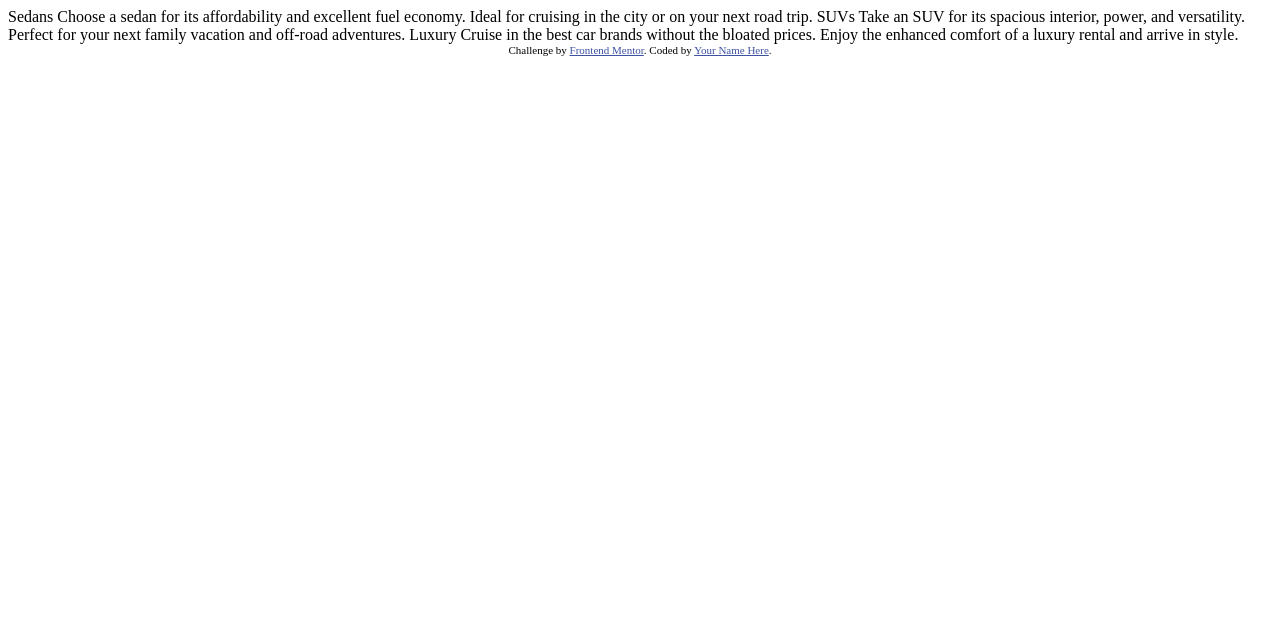
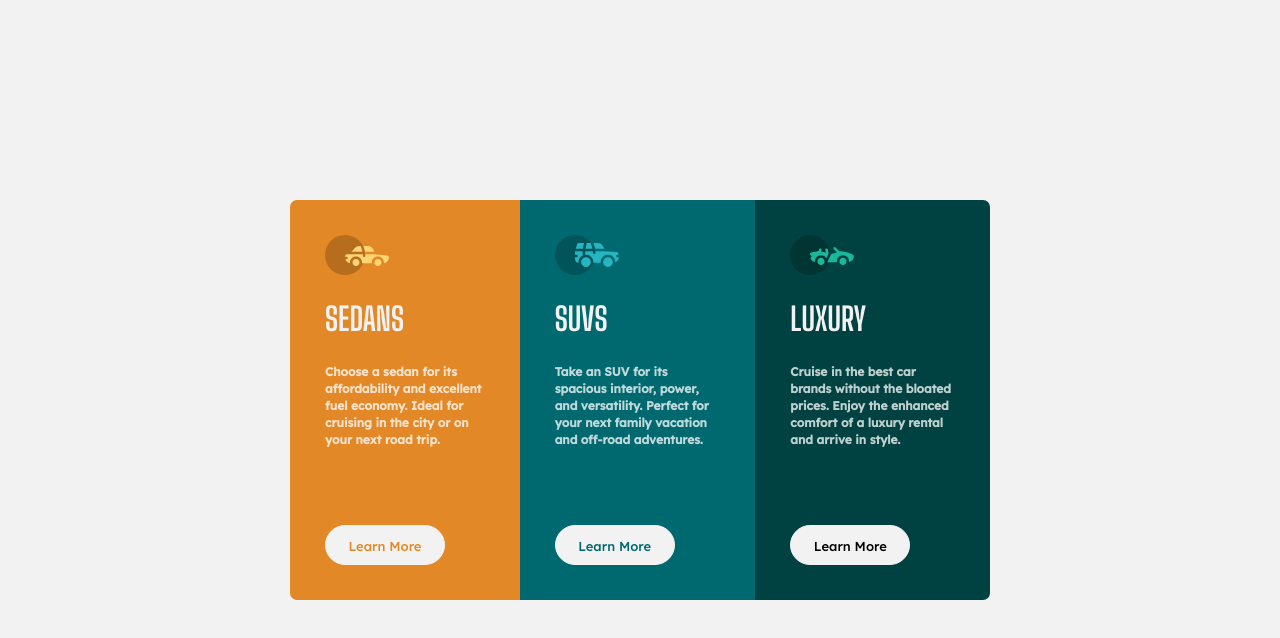
Before and after one commit to RibeiroPorto/3-column-preview-card-, a plain HTML site: page index.html in a window 1280 px wide. Drawn offline with Linux system fonts and the light colour scheme.

Commit message:
primeira versão pronta para enviar, possiveis ajustes futuramente

```diff
--- a/index.html
+++ b/index.html
@@ -1,36 +1,51 @@
 <!DOCTYPE html>
 <html lang="en">
+
 <head>
   <meta charset="UTF-8">
-  <meta name="viewport" content="width=device-width, initial-scale=1.0"> <!-- displays site properly based on user's device -->
+  <meta name="viewport" content="width=device-width, initial-scale=1.0">
+  <!-- displays site properly based on user's device -->
 
   <link rel="icon" type="image/png" sizes="32x32" href="./images/favicon-32x32.png">
 
   <title>Frontend Mentor | 3-column preview card component</title>
+  <link rel="stylesheet" href="style.css">
+</head>
 
-  <!-- Feel free to remove these styles or customise in your own stylesheet 👍 -->
-  <style>
-    .attribution { font-size: 11px; text-align: center; }
-    .attribution a { color: hsl(228, 45%, 44%); }
-  </style>
-</head>
 <body>
+  <main class="main-container">
+    <div class="container sedans">
+      <img class="image sedans" src="./images/icon-sedans.svg" alt="">
+      <h2 class="title">Sedans</h2>
+      <p class="description">Choose a sedan for its affordability and excellent fuel economy. Ideal for cruising in the
+        city
+        or on your next road trip.
+      </p>
+      <a href="#" class="button sedans">Learn More</a>
+    </div>
+    <div class="container suvs">
+      <img class="image suvs" src="./images/icon-suvs.svg" alt="">
+      <h2 class="title">SUVs</h2>
+      <p class="description">Take an SUV for its spacious interior, power, and versatility. Perfect for your next
+      family vacation and off-road adventures.
+      </p>
+      <a href="#" class="button suvs">Learn More</a>
+    </div>
+    <div class="container luxury">
+      <img class="image luxury" src="./images/icon-luxury.svg" alt="">
+      <h2 class="title">Luxury</h2>
+      <p class="description">Cruise in the best car brands without the bloated prices. Enjoy the enhanced comfort of a
+        luxury
+        rental and arrive in style.
+      </p>
+      <a href="#" class="button luxury">Learn More</a>
 
-  Sedans
-  Choose a sedan for its affordability and excellent fuel economy. Ideal for cruising in the city
-  or on your next road trip.
-
-  SUVs
-  Take an SUV for its spacious interior, power, and versatility. Perfect for your next family vacation
-  and off-road adventures.
-
-  Luxury
-  Cruise in the best car brands without the bloated prices. Enjoy the enhanced comfort of a luxury
-  rental and arrive in style.
-
-  <div class="attribution">
+    </div>
+  </main>
+  <!-- <div class="attribution">
     Challenge by <a href="https://www.frontendmentor.io?ref=challenge" target="_blank">Frontend Mentor</a>.
     Coded by <a href="#">Your Name Here</a>.
-  </div>
+  </div> -->
 </body>
+
 </html>
--- /dev/null
+++ b/style.css
@@ -0,0 +1,126 @@
+@import url('https://fonts.googleapis.com/css2?family=Big+Shoulders+Display:wght@700&family=Lexend+Deca:wght@400;500&display=swap');
+
+/* font-family: 'Big Shoulders Display', cursive;
+font-family: 'Lexend Deca', sans-serif; */
+:root{
+    --title-font :'Big Shoulders Display', cursive;
+    --content-font: 'Lexend Deca', sans-serif;
+    --content-font-color:hsla(0, 0%, 100%, 0.75);
+    --sedans-color:hsl(31, 77%, 52%);
+    --suvs-color:hsl(184, 100%, 22%);
+    --luxury-color:hsl(179, 100%, 13%);
+    --background-title-btn-color:hsl(0, 0%, 95%);
+}
+
+
+*{
+    margin:0;
+    padding:0;
+    box-sizing: border-box;
+}
+body{
+    background-color: var(--background-title-btn-color);
+    height: 100vh;
+    width: 100%;
+    display: flex;
+
+    justify-content: center;
+    align-items:center;
+
+}
+.main-container{
+    flex-shrink: 10;
+    width:700px;
+    height: 400px;
+    display: flex;
+    justify-content: stretch;
+    align-items: stretch;
+
+    border-radius:7px;
+    overflow: hidden;
+}
+.main-container .container{
+    display:flex;
+    flex-direction: column;
+    justify-content: flex-start;
+    padding:35px;
+
+}
+.main-container .container .image{
+    width:64px;
+    height:40px;
+}
+.main-container .container .button{
+    margin-top: auto;
+    width:120px;
+    height: 40px;
+    border-radius: 20px;
+    border: solid 1px var(--background-title-btn-color);
+    background-color: var(--background-title-btn-color);
+    text-align: center;
+    line-height: 40px;
+    text-decoration: none;
+    font-family: var(--content-font);
+    font-size: 13px;
+    font-weight: 500;
+}
+.main-container .container .button.sedans{
+    color: var(--sedans-color);
+}
+.main-container .container .button.sedans:hover{
+    color:var(--background-title-btn-color);
+    background-color: var(--sedans-color);
+}
+.main-container .container .button.suvs{
+    color: var(--suvs-color);
+}
+.main-container .container .button.suvs:hover{
+    color: var(--background-title-btn-color);
+    background-color: var(--suvs-color);
+}
+.main-container .container .button.luxury{
+    color: var(--luxyry-color);
+}
+.main-container .container .button.luxury:hover{
+    color: var(--background-title-btn-color);
+    background-color: var(--luxury-color);
+}
+.main-container .container .title{
+    margin: 25px 0;
+    text-transform: uppercase;
+    font-family:var(--title-font);
+    font-weight: 700;
+    font-size: 2em;
+    color: var(--background-title-btn-color);
+}
+.main-container .container .description{
+    font-family: var(--content-font);
+    font-weight: 700;
+    font-size: 12px;
+    line-height: 17px;
+    color: var(--content-font-color);
+}
+.main-container .container.sedans{
+    background-color: var(--sedans-color);
+}
+.main-container .container.suvs{
+    background-color: var(--suvs-color);
+}
+.main-container .container.luxury{
+    background-color: var(--luxury-color);
+}
+
+@media (max-width:475px) {
+    .main-container{
+        align-self: flex-start;
+        margin-top: 40px;
+        width: 350px;
+        height: 1350px;
+        flex-direction: column;
+        justify-content: flex-start;
+
+    }
+    .main-container .container{
+        height:450px;
+    }
+}
```
